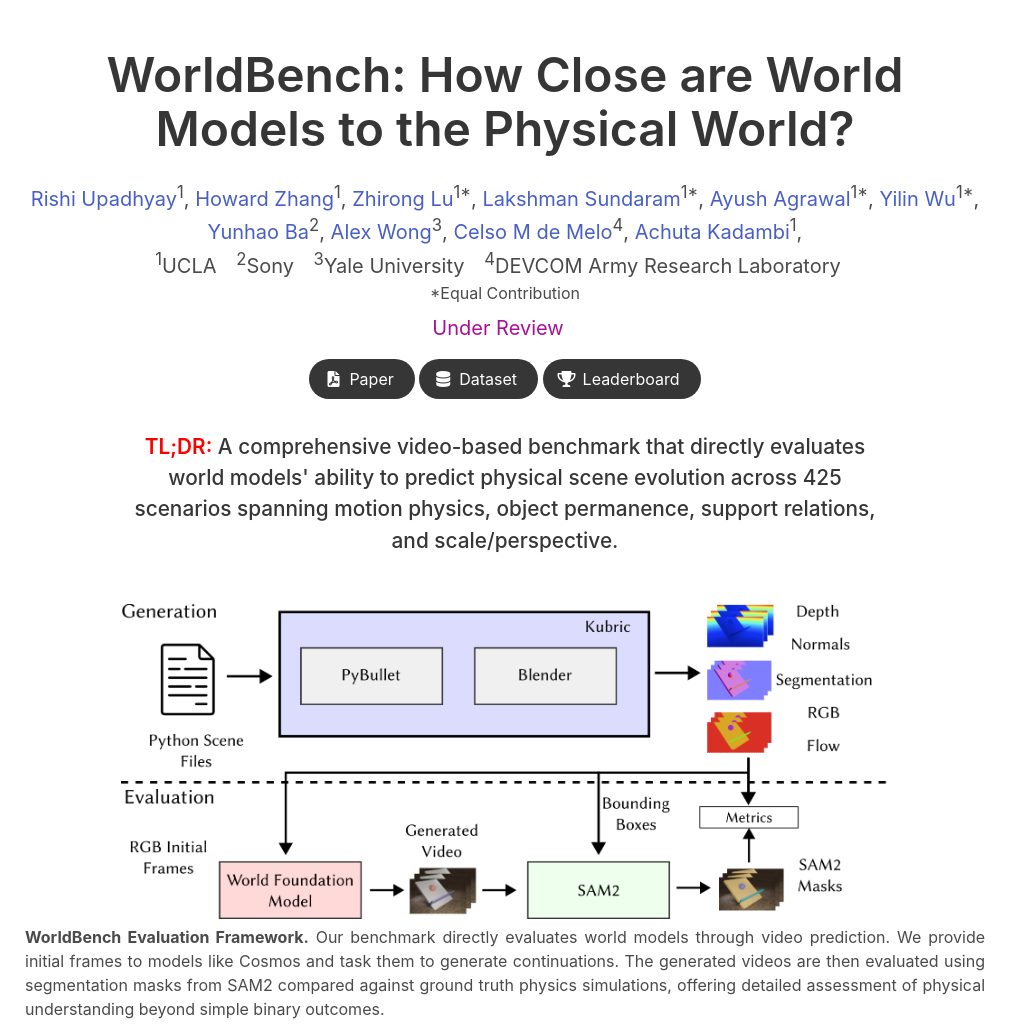
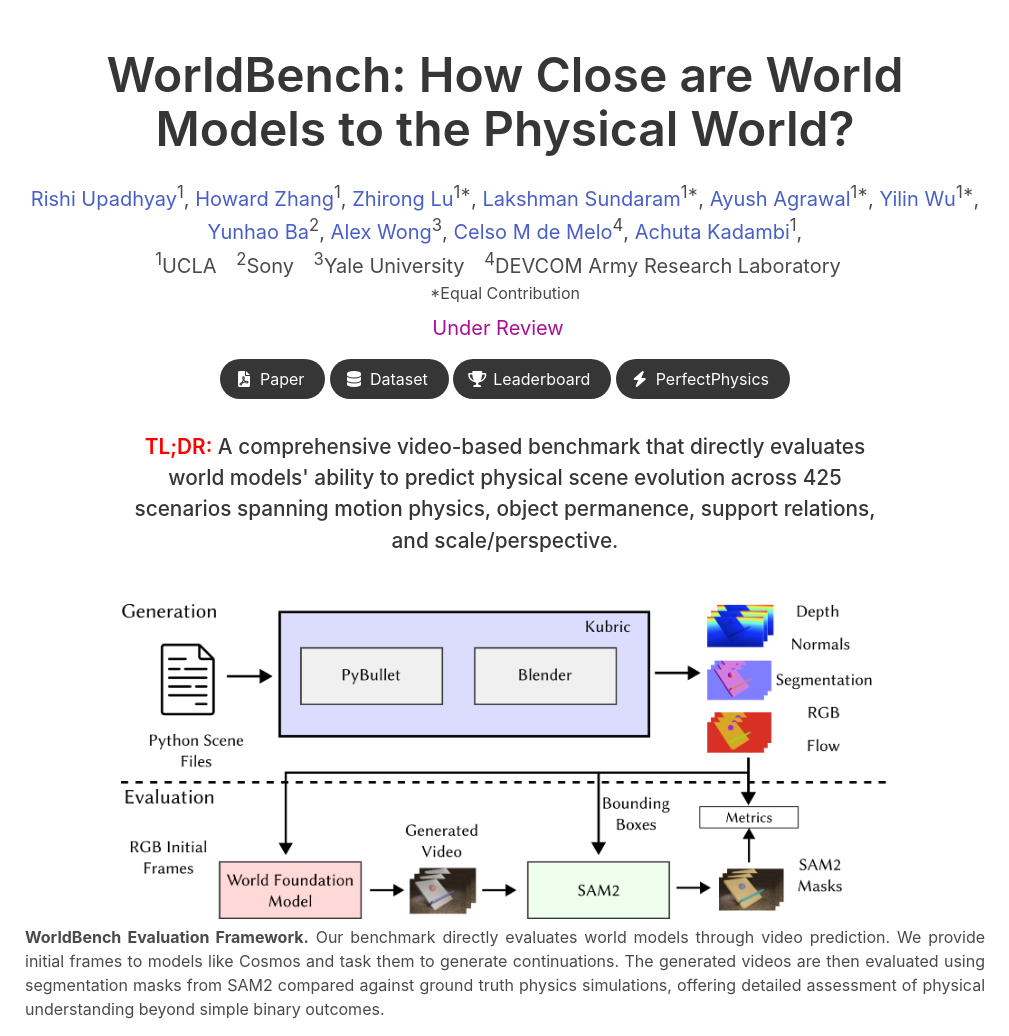
Before and after one commit to world-bench/world-bench.github.io, a plain HTML site: page index.html in a window 1280 px wide. Shown: the top 1036 px of the page, without its empty margins (135-1144 px from the left). Drawn offline with nearby package versions, Linux system fonts and the light colour scheme; a web font is replaced by a local one.

Commit message:
Update index.html

```diff
--- a/index.html
+++ b/index.html
@@ -196,6 +196,15 @@ th {
                   <span>Leaderboard</span>
                 </a>
               </span>
+              <span class="link-block">
+                  <a href="./perfectphysics.html"
+                     class="external-link button is-normal is-rounded is-dark">
+                    <span class="icon has-text-white">
+                      <i class="fa-solid fa-bolt"></i>
+                    </span>
+                    <span>PerfectPhysics</span>
+                  </a>
+                </span>
             </div>
           </div>
         </div>
```
